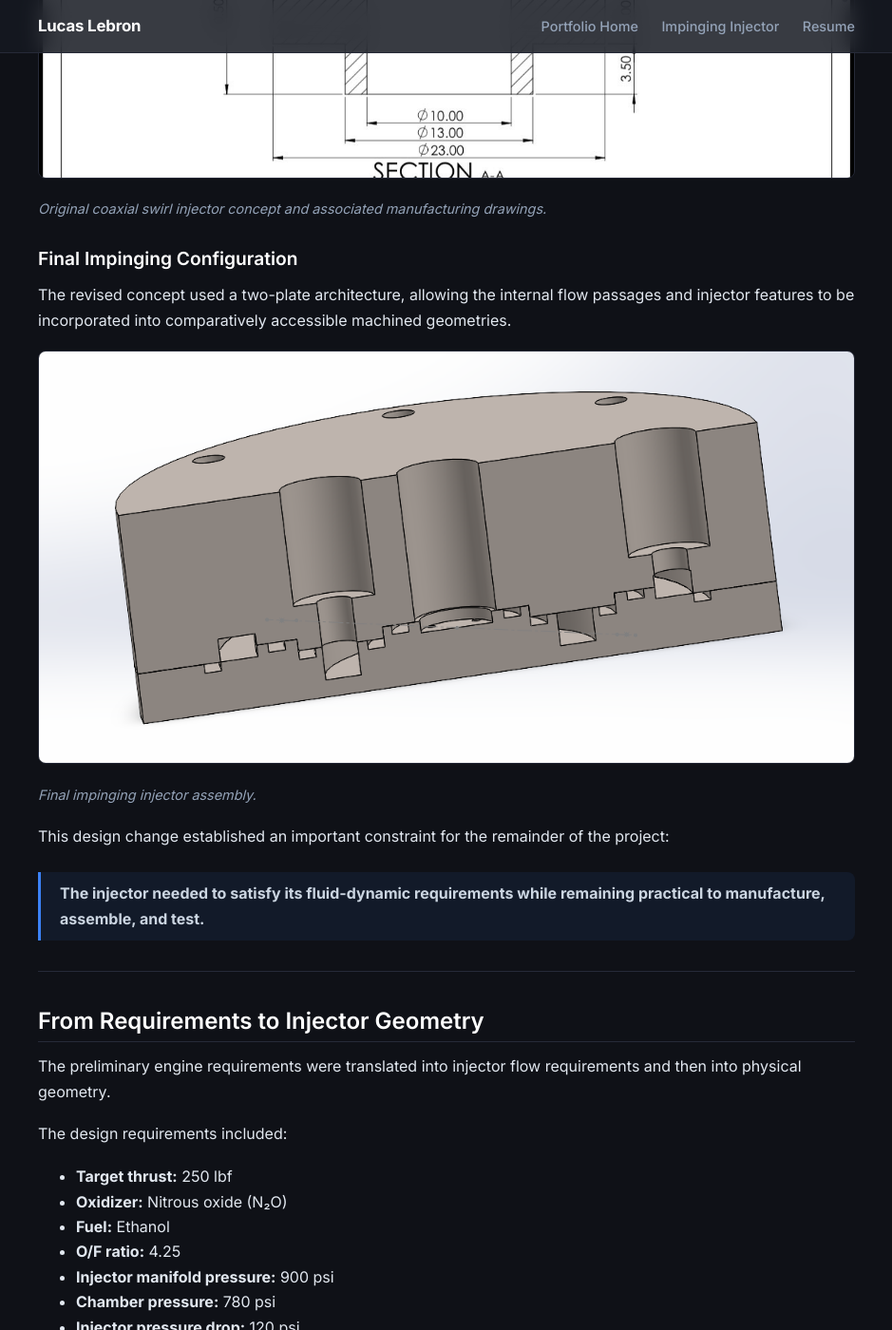
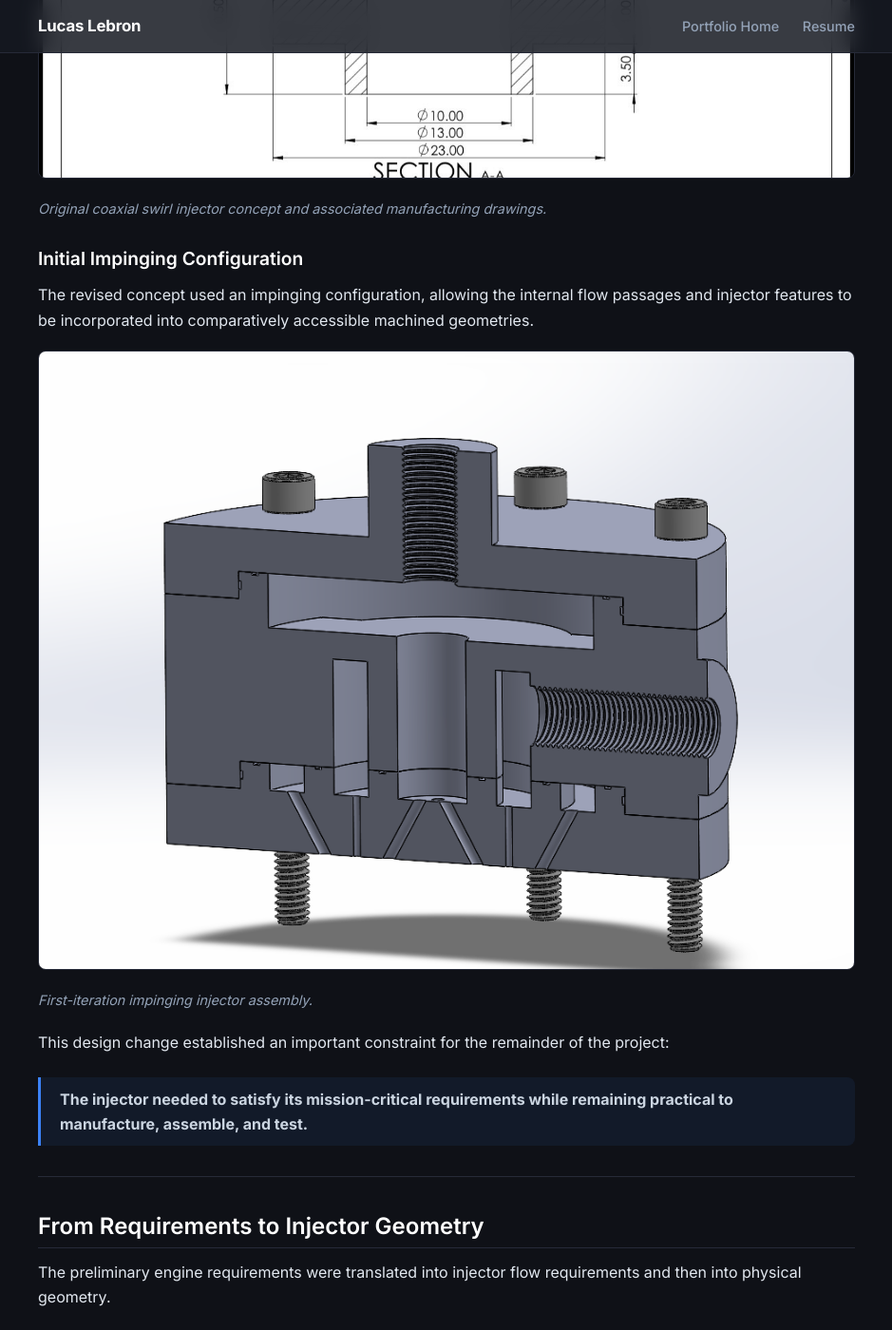
Before and after one commit to Lucaslbron/github.io, a Jekyll site: the page built from projects/injector.md, in a window 1280 px wide and 1400 px high, scrolled down 2391 px. Shown: the whole window at 95% size, without its empty margins (170-1109 px from the left). Built offline with Jekyll 4.4.1, drawn with Linux system fonts in a browser that asks for light colours; some of the changed text lies outside the part shown.

Commit message:
Your descriptive message here

```diff
--- a/_layouts/default.html
+++ b/_layouts/default.html
@@ -228,7 +228,6 @@
       </div>
       <nav class="site-nav">
         <a href="{{ '/' | relative_url }}">Portfolio Home</a>
-        <a href="{{ '/projects/injector/' | relative_url }}">Impinging Injector</a>
         <a href="{{ '/assets/docs/resume-lucas-lebron.pdf' | relative_url }}">Resume</a>
       </nav>
     </div>
@@ -239,7 +238,7 @@
   </main>
 
   <footer class="site-footer">
-    <p>© {{ 'now' | date: "%Y" }} Lucas Lebron • Aerospace & Mechanical Engineering Portfolio</p>
+    <p>Lucas Lebron • Aerospace & Mechanical Engineering Portfolio</p>
   </footer>
 </body>
 </html>
--- a/projects/injector.md
+++ b/projects/injector.md
@@ -52,17 +52,17 @@ The original concept required a more complex internal geometry and tighter manuf
 
 *Original coaxial swirl injector concept and associated manufacturing drawings.*
 
-### Final Impinging Configuration
+### Initial Impinging Configuration
 
-The revised concept used a two-plate architecture, allowing the internal flow passages and injector features to be incorporated into comparatively accessible machined geometries.
+The revised concept used an impinging configuration, allowing the internal flow passages and injector features to be incorporated into comparatively accessible machined geometries.
 
-![Final Impinging Injector]({{ '/assets/images/injector/injector-viewport.png' | relative_url }})
+![First-Iteration Impinging Injector]({{ '/assets/images/injector/initial-impinging-injector.png' | relative_url }})
 
-*Final impinging injector assembly.*
+*First-iteration impinging injector assembly.*
 
 This design change established an important constraint for the remainder of the project:
 
-> **The injector needed to satisfy its fluid-dynamic requirements while remaining practical to manufacture, assemble, and test.**
+> **The injector needed to satisfy its mission-critical requirements while remaining practical to manufacture, assemble, and test.**
 
 ---
 
```
Also changed, not shown: Injector Content/initial-impinging-injector.png (added), assets/images/injector/initial-impinging-injector.png (added).
